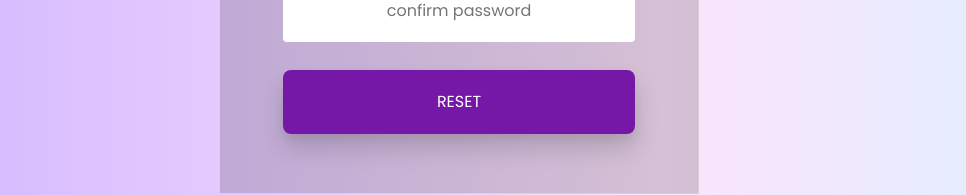
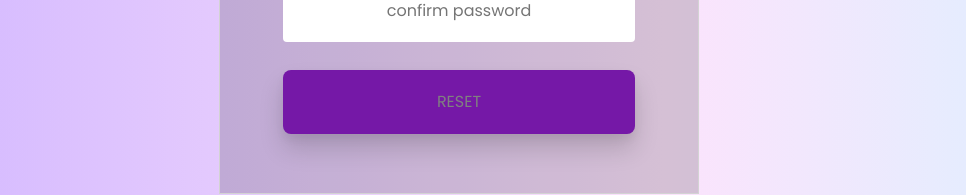
Before and after one commit to sirikisiva/Chillout_New, a React (Create React App) app in the folder Relaxapp/: page /newPassword in a window 1280 px wide. Shown: the part 446-641 px from the top of the page, without its empty margins (181-1147 px from the left). Built offline with nearby package versions, Linux system fonts and the light colour scheme.

Commit message:
Update newPassword.jsx

```diff
--- a/Relaxapp/src/newPassword.jsx
+++ b/Relaxapp/src/newPassword.jsx
@@ -94,7 +94,24 @@ const NewPassword = () => {
   };
 
   const onClickResetPassword = () => {
-    navigate("/LoginScreen");
+    if (
+      newPassword.valid &&
+      confirmPassword.valid &&
+      newPassword.password === confirmPassword.password
+    ) {
+      navigate("/LoginScreen");
+    } else {
+      setNewPassword({
+        ...newPassword,
+        errorActive: true,
+        errorMessage: "Please enter valid passwords to reset",
+      });
+      setConfirmPassword({
+        ...confirmPassword,
+        errorActive: true,
+        errorMessage: "Please enter valid passwords to reset",
+      });
+    }
   };
 
   // const handleAnimationEnd = () => {
@@ -157,15 +174,9 @@ const NewPassword = () => {
             className="npSignInBtn"
             style={{
               color:
-                (newPassword.valid === confirmPassword.valid) === true
-                  ? "white"
-                  : "gray",
+                newPassword.valid && confirmPassword.valid ? "white" : "gray",
             }}
-            disabled={
-              (newPassword.valid === confirmPassword.valid) === true
-                ? false
-                : true
-            }
+            disabled={newPassword.valid && confirmPassword.valid ? false : true}
             onClick={onClickResetPassword}
           >
             RESET
```
